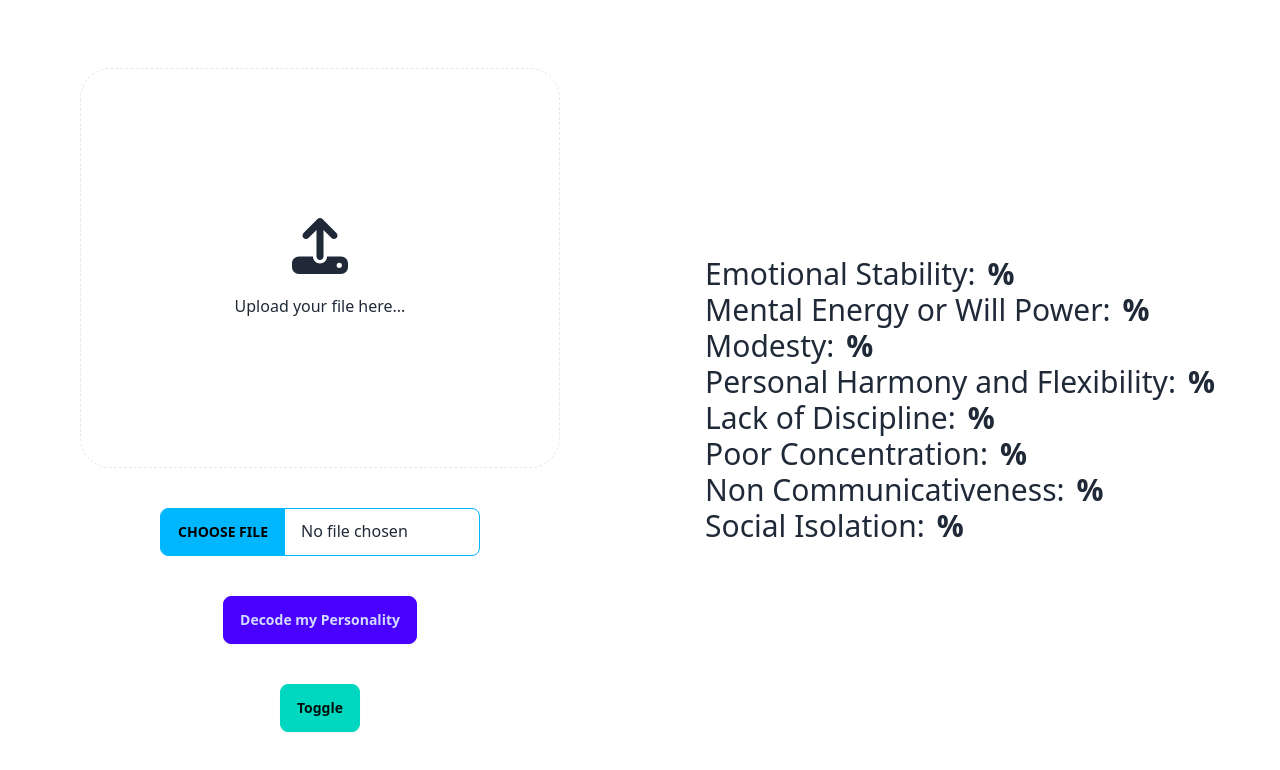
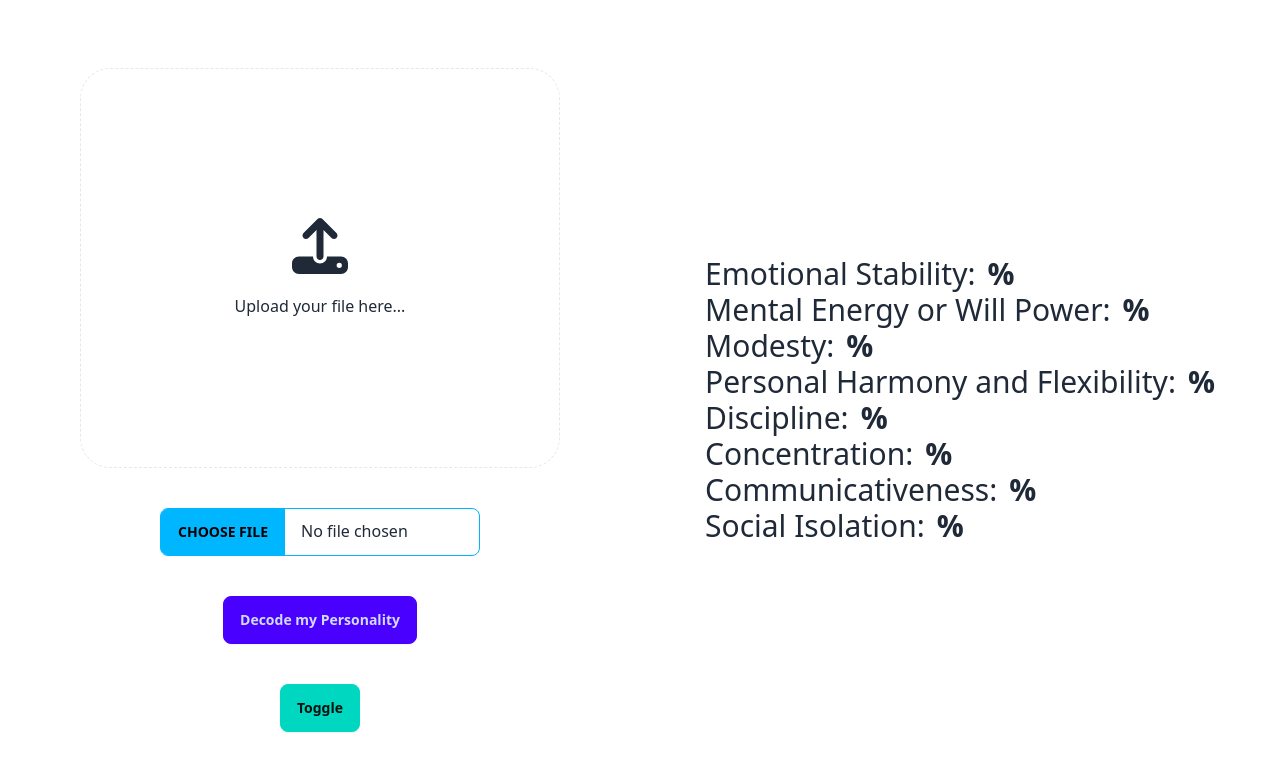
Before and after one commit to umesh-chaudhari/predict-frontend, a React (Vite) app: page / in a window 1280 px wide. Shown: the top 770 px of the page. Built offline with nearby package versions, Linux system fonts and the light colour scheme.

Commit message:
upadtes made

```diff
--- a/src/components/Predict.jsx
+++ b/src/components/Predict.jsx
@@ -30,6 +30,9 @@ function Predict() {
                 },
                 pointLabels: {
                     color: '#000', // Make the labels black for visibility
+                    font: {
+                        size: 16, // Increase font size for the labels
+                    },
                 },
             },
         },
@@ -47,9 +50,9 @@ function Predict() {
         "Mental Energy or Will Power",
         "Modesty",
         "Personal Harmony and Flexibility",
-        "Lack of Discipline",
-        "Poor Concentration",
-        "Non Communicativeness",
+        "Discipline",
+        "Concentration",
+        "Communicativeness",
         "Social Isolation"
     ];
     const data = {
@@ -98,6 +101,7 @@ function Predict() {
             setPredictions(predictions);
             setFeatures(random_values);
             console.log("", )
+            console.log("featu")
             // setImageSource(`http://localhost:5000/static/${file_path}`);
             setLoading(false)
         } catch (error) {
```
